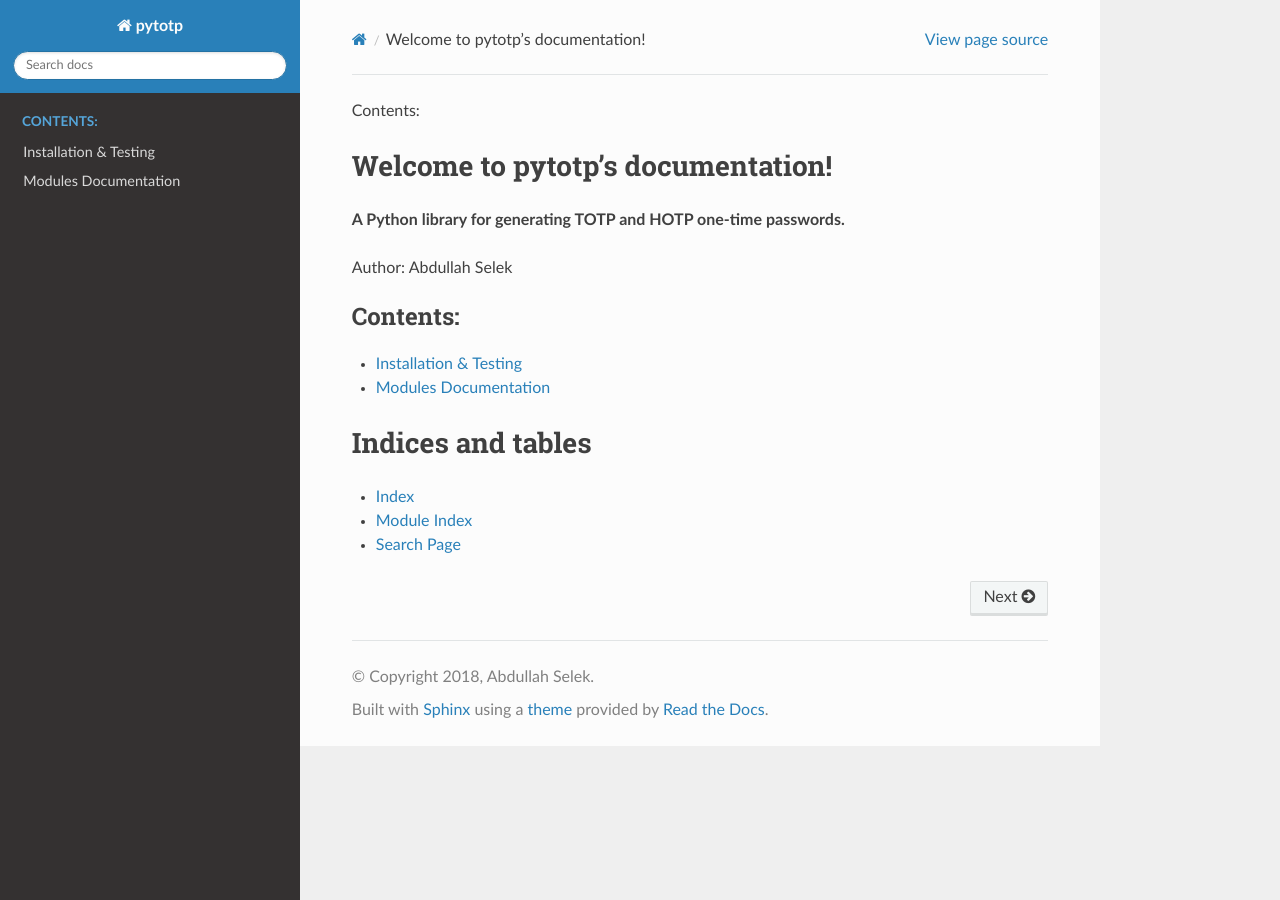
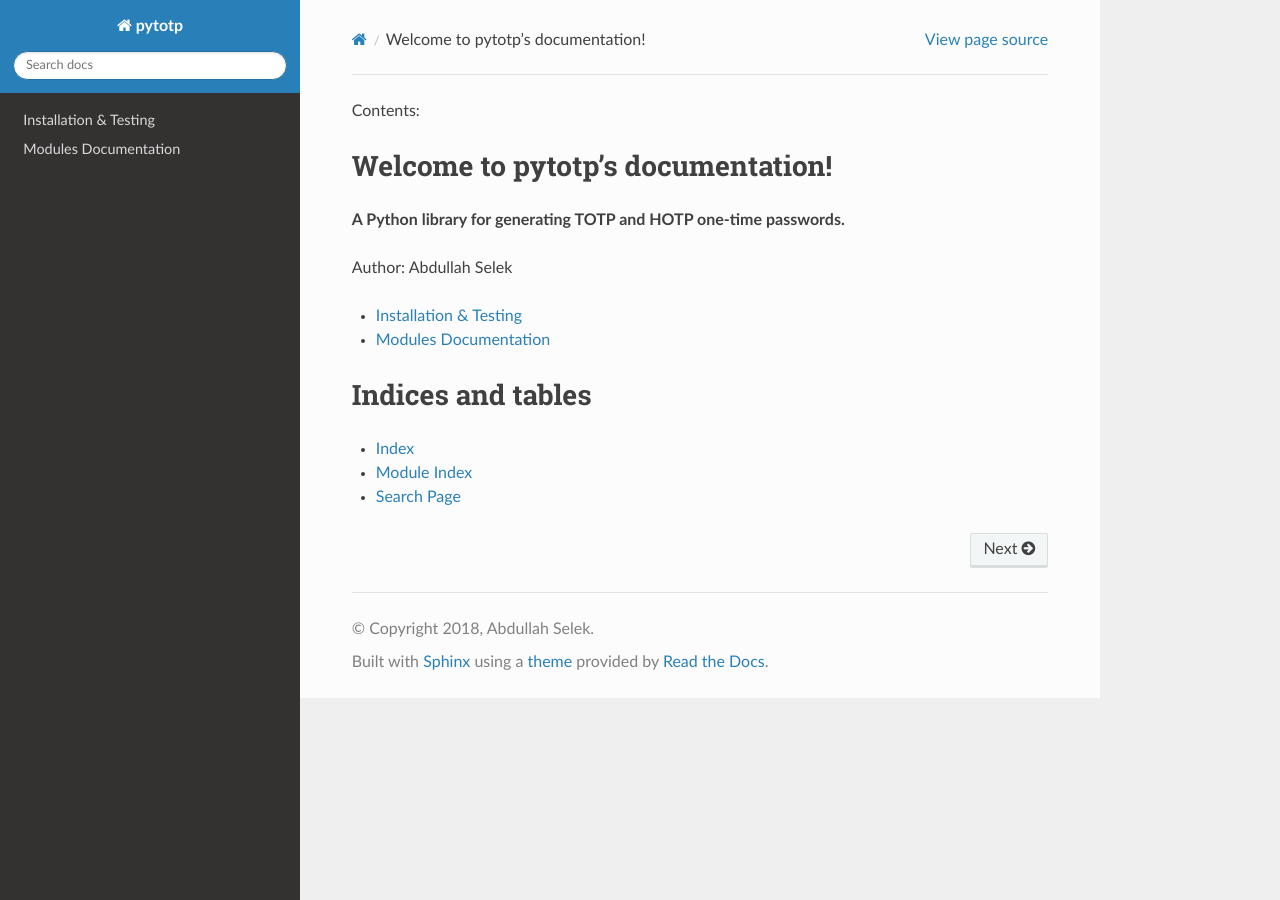
Before and after one commit to shinroo/totppy, a Sphinx documentation site: the page built from docs/index.rst, in a window 1280 px wide. Built offline with Sphinx 7.4.7 and the Read the Docs theme 2.0.0, drawn with Linux system fonts in a browser that asks for light colours.

Commit message:
Update and fix for doc configs.

```diff
--- a/docs/conf.py
+++ b/docs/conf.py
@@ -12,9 +12,10 @@
 # add these directories to sys.path here. If the directory is relative to the
 # documentation root, use os.path.abspath to make it absolute, like shown here.
 #
-# import os
-# import sys
-# sys.path.insert(0, os.path.abspath('.'))
+import os
+import sys
+
+sys.path.append(os.path.abspath('../'))
 
 
 # -- Project information -----------------------------------------------------
@@ -38,8 +39,7 @@
 # Add any Sphinx extension module names here, as strings. They can be
 # extensions coming with Sphinx (named 'sphinx.ext.*') or your custom
 # ones.
-extensions = [
-]
+extensions = ['sphinx.ext.autodoc']
 
 # Add any paths that contain templates here, relative to this directory.
 templates_path = ['_templates']
--- a/docs/index.rst
+++ b/docs/index.rst
@@ -10,7 +10,6 @@
 
 .. toctree::
    :maxdepth: 1
-   :caption: Contents:
 
    installation.rst
    pytotp.rst
```
